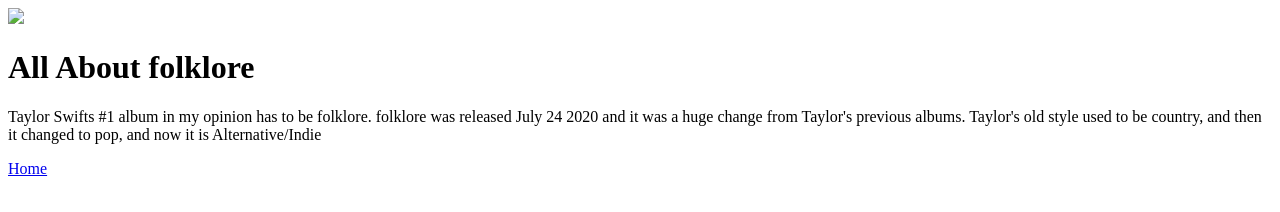
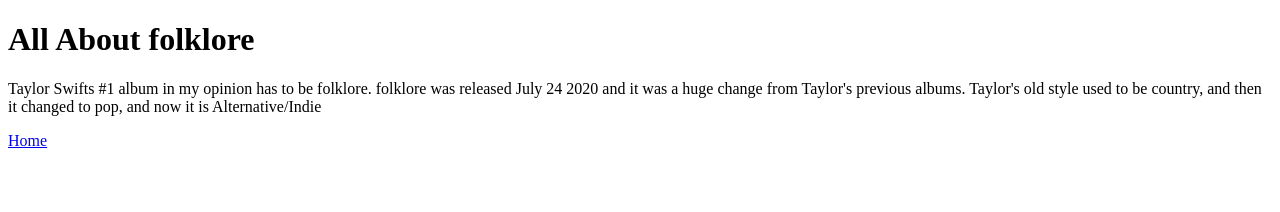
Before and after one commit to Charlotte124/charlotte124.github.io, a plain HTML site: page folklore.html in a window 1280 px wide. Drawn offline with Linux system fonts and the light colour scheme.

Commit message:
Update folklore.html

```diff
--- a/folklore.html
+++ b/folklore.html
@@ -3,7 +3,7 @@
      <head>
           <title>folklore</title>
           <link href="style.css" type="text/css" rel="stylesheet" />
-          <img src="images/
+          <img.../>
 
      </head>
      <body>
```
